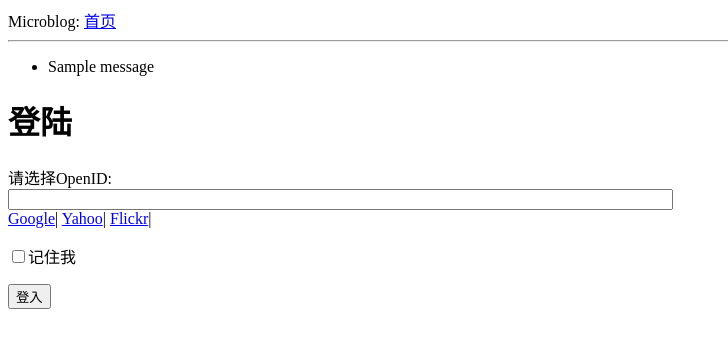
After one commit to yefeng8771/microblog, a Flask app: page /login in a window 1280 px wide. The commit adds this page. Shown: the top 348 px of the page, without its empty margins (0-728 px from the left). Run offline with Flask 2, Linux system fonts and the light colour scheme; one stand-in notice (Sample message) is shown.

Commit message:
tag v0.3 -m "Web Forms"

```diff
--- a/app/__init__.py
+++ b/app/__init__.py
@@ -1,6 +1,7 @@
 from flask import Flask
 
 app = Flask(__name__)    #这个是app变量
+app.config.from_object('config')
 '''
 为何这个导入不在首行导入，是为了避免循环引用
 因为导入views模块前需要先定义app变量，*不懂*
--- /dev/null
+++ b/app/forms.py
@@ -0,0 +1,7 @@
+from flask.ext.wtf import Form
+from wtforms import StringField, BooleanField
+from wtforms.validators import DataRequired
+
+class LoginForm(Form):
+    openid = StringField('openid', validators=[DataRequired()])
+    remember_me = BooleanField('remember_me', default = False)
--- a/app/templates/base.html
+++ b/app/templates/base.html
@@ -9,6 +9,15 @@
     <body>
         <div>Microblog: <a href="/index">首页</a></div>
         <hr>
+        {% with messages = get_flashed_messages() %}
+            {% if messages %}
+                <ul>
+                    {% for message in messages %}
+                        <li>{{ message }}</li>
+                    {% endfor %}
+                </ul>
+            {% endif %}
+        {% endwith %}
         <!--下面是模板实例内的内容-->
         {% block content %}{% endblock %}
     </body>
--- /dev/null
+++ b/app/templates/login.html
@@ -0,0 +1,33 @@
+{% extends 'base.html' %}
+
+{% block content %}
+    <script type="text/javascript">
+    function set_openid(openid,pr){
+        u = openid.search('<username>')
+        if(u !=-1){
+            user = prompt('Enter your' + pr + 'username')
+            openid = openid.substr(0,u) + user
+        }
+        form = document.forms['login'];
+        form.elements['openid'].value = openid
+    }
+    </script>
+
+    <h1>登陆</h1>
+    <form action="" method="post" name= "login">
+        {{form.hidden_tag()}}
+        <p>
+            请选择OpenID: <br>
+            {{ form.openid(size = 80) }} <br>
+            {% for error in form.openid.errors %}
+                <span style="color: red;">{{ error }}</span>
+            {% endfor%}
+
+            {% for pr in providers %}
+                <a href="javascript:set_openid('{{ pr.url}}', '{{ pr.name }}')">{{ pr.name }}</a>|
+            {% endfor %}
+        </p>
+        <p> {{ form.remember_me}}记住我</p>
+        <p><input type="submit" value="登入"></p>
+    </form>
+{%endblock%}
--- a/app/views.py
+++ b/app/views.py
@@ -1,5 +1,6 @@
-from flask import render_template
+from flask import render_template, flash, redirect
 from app import app
+from .forms import LoginForm
 
 @app.route('/')
 @app.route('/index')
@@ -20,3 +21,15 @@ def index():
             user =user,
             posts = posts
     )
+
+@app.route('/login', methods = ['GET', 'POST'])
+def login():
+    form = LoginForm()
+    if form.validate_on_submit():
+        flash('你登入的OpenID 是 = %s, remember_me = %s' %(
+            form.openid.data, str(form.remember_me)))
+        return redirect('/index')
+    return render_template('login.html',
+        title = '登入',
+        form = form,
+        providers = app.config['OPENID_PROVIDERS'])
```
Also changed, not shown: config.py (added, +8 -0 lines).
